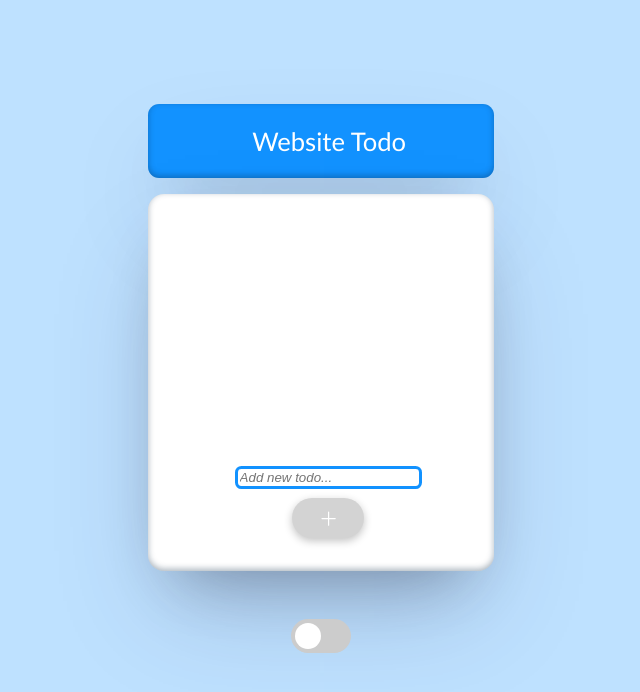
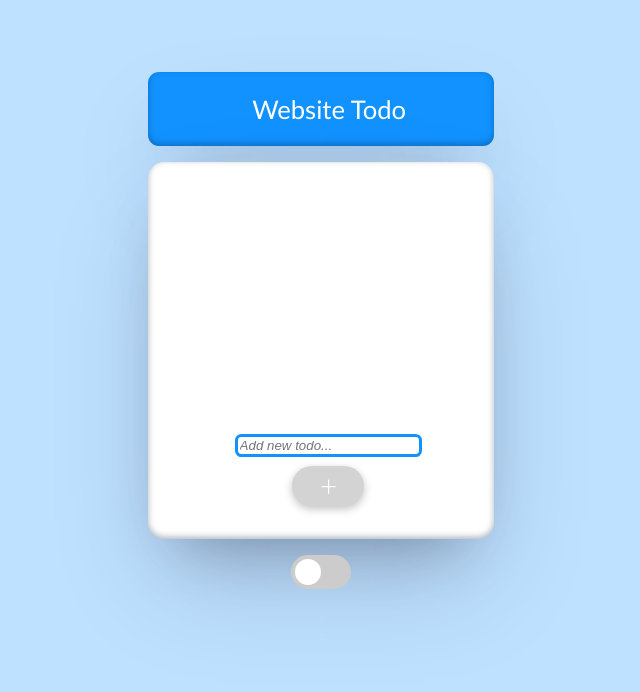
Before and after one commit to grzdev/plnr, a Next.js app: page / in a window 1280 px wide. Shown: the top 692 px of the page, without its empty margins (319-959 px from the left). Built offline with nearby package versions, Linux system fonts and the light colour scheme.

Commit message:
minor adjustments

```diff
--- a/styles/globals.css
+++ b/styles/globals.css
@@ -19,10 +19,9 @@ body {
   color: #333;
 }
 
-
 .darkMode{
   position: relative;
-  top: 10rem;
+  top: 6rem;
   display: flex;
   justify-content: center;
 }
@@ -34,7 +33,7 @@ body {
   display: flex;
   justify-content: center;
   position: relative;
-  top: 7rem;
+  top: 5rem;
   border-radius: 1rem;
   box-shadow: rgba(50, 50, 93, 0.25) 0px 50px 100px -20px, rgba(0, 0, 0, 0.3) 0px 30px 60px -30px, rgba(10, 37, 64, 0.35) 0px -2px 6px 0px inset;
 }
@@ -58,7 +57,7 @@ body {
   margin: auto;
   padding: 1.8rem;
   position: relative;
-  top: 6rem;
+  top: 4rem;
   box-shadow: rgba(50, 50, 93, 0.25) 0px 50px 100px -20px, rgba(0, 0, 0, 0.3) 0px 30px 60px -30px, rgba(10, 37, 64, 0.35) 0px -2px 6px 0px inset;
 }
 
```
